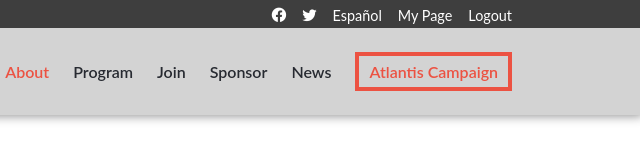
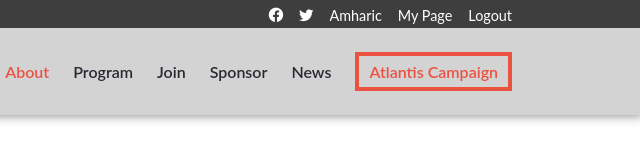
Before and after one commit to bruk19/Capstone-project, a website: page about.html in a window 1280 px wide. Shown: the full height of the page, 640-1280 px from the left. Drawn offline with nearby package versions, Linux system fonts and the light colour scheme; a web font is replaced by a local one.

```diff
--- a/about.html
+++ b/about.html
@@ -10,7 +10,6 @@
   <link rel="stylesheet" href="style.css">
   <title>Atlantis World Cup 2022</title>
 </head>
-
 <body>
   <header>
     <ul class="lato">
@@ -22,7 +21,7 @@
         <a href="#">
           <i class="bi bi-twitter"></i></a>
       </li>
-      <li><a href="#">Español</a></li>
+      <li><a href="#">Amharic</a></li>
       <li><a href="#">My Page</a></li>
       <li><a href="#">Logout</a></li>
     </ul>
```
